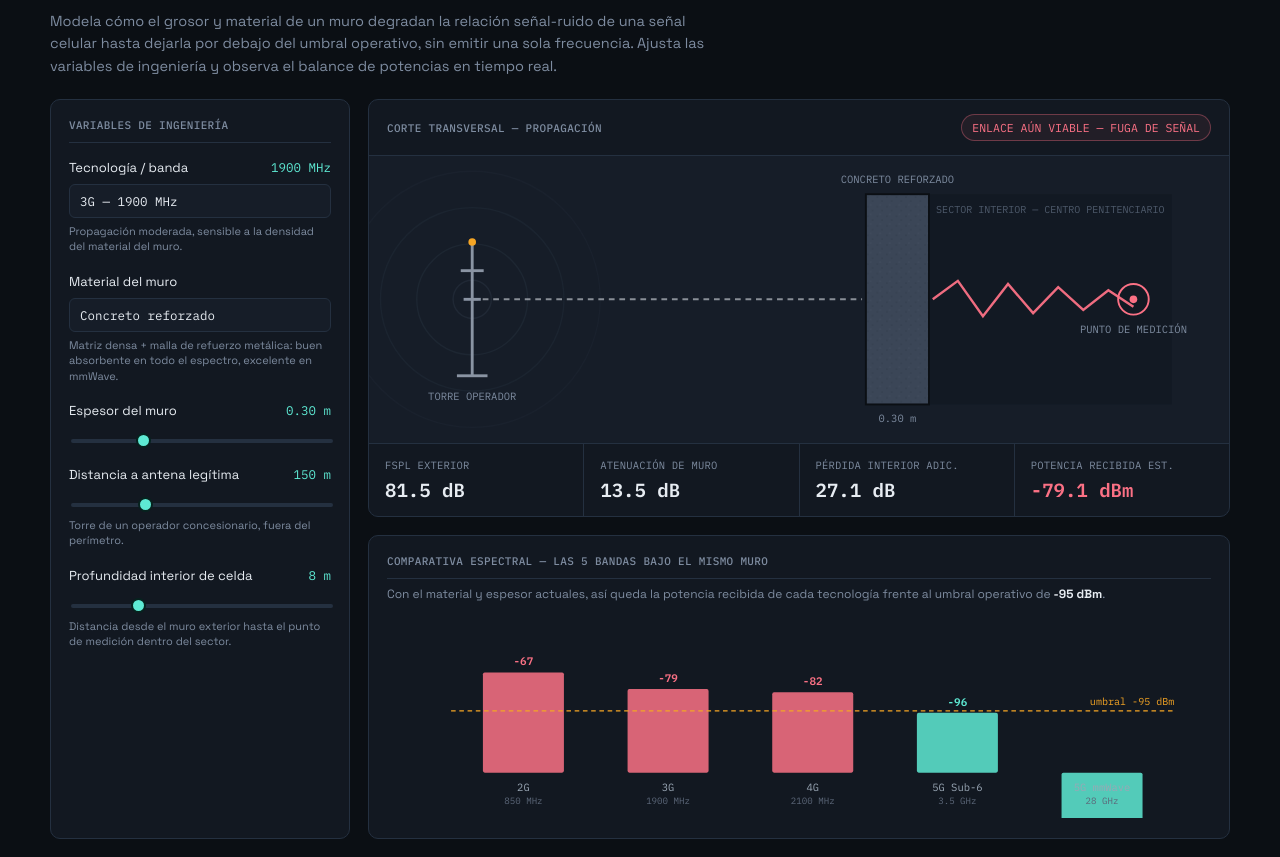
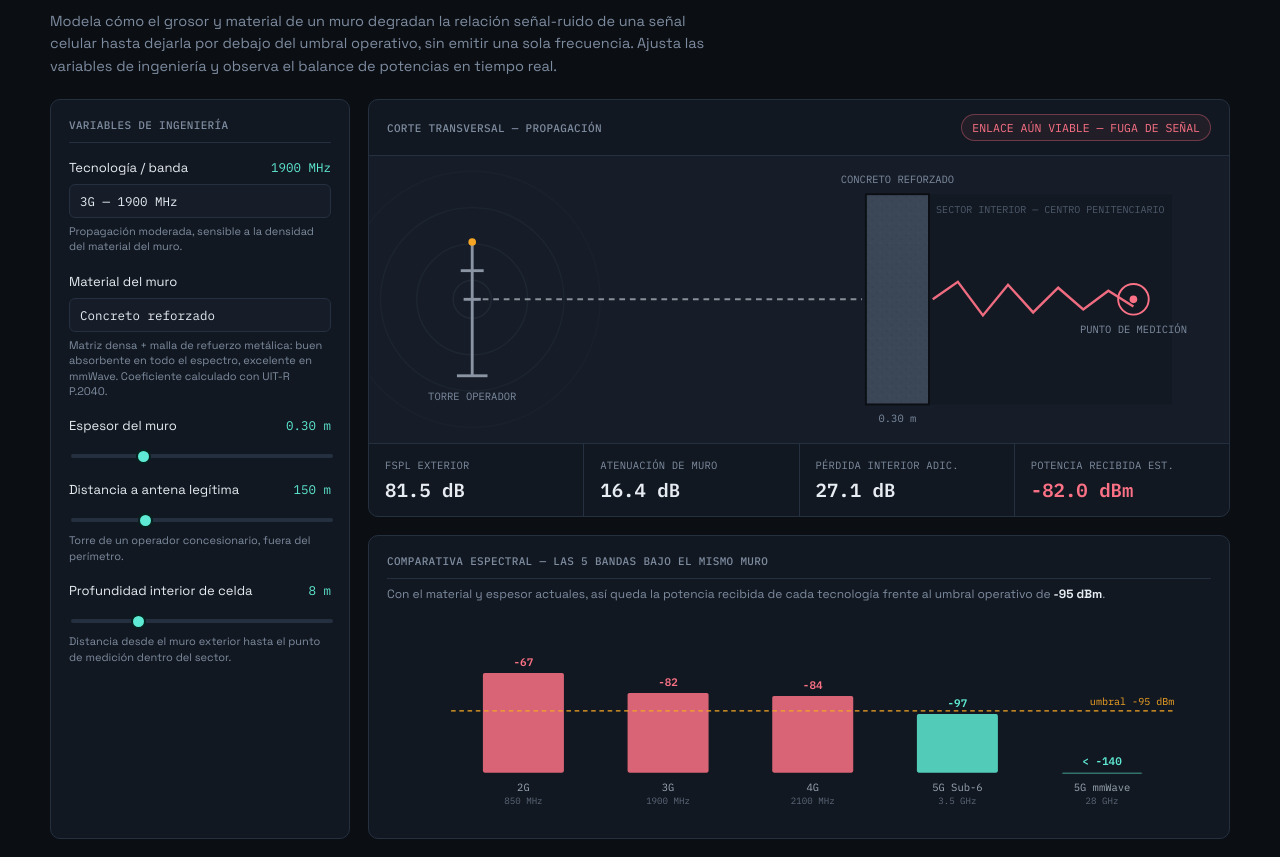
Before and after one commit to Giancarlo232/control-senales-penitenciarias, a plain HTML site: page index.html in a window 1280 px wide. Shown: the part 95-952 px from the top of the page. Drawn offline with Linux system fonts and the light colour scheme.

Commit message:
fix: corregir modelo físico de malla de acero y coeficientes de material
- Reemplaza el modelo dB/m x espesor de la malla por un modelo de efectividad de blindaje por apertura: SE(dB) = max(0, 20*log10(lambda/2a)) + 27.3*(t/a). Ahora la malla protege mejor a baja frecuencia y peor a alta frecuencia, y ya no depende del espesor del muro. Se agrega un slider de abertura (1-50mm).
- Recalcula los coeficientes de concreto y ladrillo con la formula de UIT-R P.2040 en vez de valores fijos escritos a mano. Marca 850 MHz como extrapolacion fuera del rango validado de la norma.
- Corrige la grafica de barras: valores menores a -140 dBm ya no se dibujan fuera de escala, se recortan y muestran "< -140".
- Actualiza la nota de metodo con ambos modelos y los topes de saturacion.

Co-Authored-By: Claude Sonnet 5 <noreply@anthropic.com>
Claude-Session: https://claude.ai/code/session_01KWkgox3cByHeh6va1RMGhB

```diff
--- a/index.html
+++ b/index.html
@@ -110,7 +110,7 @@
       <h2>VARIABLES DE INGENIERÍA</h2>
 
       <div class="field">
-        <label>Tecnología / banda<span class="val" id="freqVal">1900 MHz</span></label>
+        <label for="tech">Tecnología / banda<span class="val" id="freqVal">1900 MHz</span></label>
         <select id="tech">
           <option value="0">2G — 850 MHz</option>
           <option value="1" selected>3G — 1900 MHz</option>
@@ -122,7 +122,7 @@
       </div>
 
       <div class="field">
-        <label>Material del muro</label>
+        <label for="material">Material del muro</label>
         <select id="material">
           <option value="concreto">Concreto reforzado</option>
           <option value="ladrillo">Ladrillo macizo</option>
@@ -131,19 +131,26 @@
         <div class="hint" id="matHint"></div>
       </div>
 
-      <div class="field">
-        <label>Espesor del muro <span class="val" id="thickVal">0.30 m</span></label>
+      <div class="field" id="thicknessField">
+        <label for="thickness">Espesor del muro <span class="val" id="thickVal">0.30 m</span></label>
         <input type="range" id="thickness" min="5" max="100" value="30" step="1">
+        <div class="hint" id="extrapWarn"></div>
+      </div>
+
+      <div class="field" id="apertureField" style="display:none;">
+        <label for="aperture">Abertura de malla (a) <span class="val" id="apertureVal">5 mm</span></label>
+        <input type="range" id="aperture" min="1" max="50" value="5" step="1">
+        <div class="hint">Lado libre del hueco de la malla. La efectividad de blindaje depende de la abertura, no del espesor del muro. Grosor de alambre fijo t = 2 mm.</div>
       </div>
 
       <div class="field">
-        <label>Distancia a antena legítima <span class="val" id="distExtVal">150 m</span></label>
+        <label for="distExt">Distancia a antena legítima <span class="val" id="distExtVal">150 m</span></label>
         <input type="range" id="distExt" min="20" max="500" value="150" step="5">
         <div class="hint">Torre de un operador concesionario, fuera del perímetro.</div>
       </div>
 
       <div class="field">
-        <label>Profundidad interior de celda <span class="val" id="distIntVal">8 m</span></label>
+        <label for="distInt">Profundidad interior de celda <span class="val" id="distIntVal">8 m</span></label>
         <input type="range" id="distInt" min="1" max="30" value="8" step="1">
         <div class="hint">Distancia desde el muro exterior hasta el punto de medición dentro del sector.</div>
       </div>
@@ -175,7 +182,7 @@
   </div>
 
   <footer>
-    <b>Nota de método:</b> el enlace exterior se modela con pérdida de espacio libre (FSPL = 20·log&#8321;&#8320;d + 20·log&#8321;&#8320;f − 147.55, SI) sobre un EIRP de referencia de 43 dBm; la pérdida interior adicional usa un exponente de propagación n=3 típico de entornos indoor. Los coeficientes de atenuación por material (dB/m) son valores representativos de ingeniería —consistentes con las tendencias documentadas en UIT-R P.2040 (a mayor frecuencia, mayor absorción dieléctrica)— y no una reproducción de sus tablas de medición. Umbral operativo de referencia: -95 dBm (nivel mínimo típico de enganche GSM/LTE). Fines exclusivamente pedagógicos de blindaje pasivo — este proyecto no emite ni simula interferencia activa.
+    <b>Nota de método:</b> el enlace exterior se modela con pérdida de espacio libre (FSPL = 20·log&#8321;&#8320;d + 20·log&#8321;&#8320;f − 147.55, SI) sobre un EIRP de referencia de 43 dBm. El concreto y el ladrillo usan el coeficiente de atenuación dieléctrica de UIT-R P.2040 para materiales de baja pérdida (α ≈ 1636·σ/√ε′, con σ = c·f<sub style="font-size:9px">GHz</sub><sup style="font-size:9px">d</sup>), calculado en el código —no valores fijos— y con un tope de saturación práctico (concreto 200 dB, ladrillo 160 dB) que representa el punto en que el ruido térmico domina sobre cualquier absorción adicional; 850 MHz queda fuera del rango validado de la norma (desde 1 GHz) y se marca como extrapolación. La malla de acero se modela como blindaje por apertura (guía de onda bajo corte + reflexiones múltiples), no como absorción dependiente del espesor: SE ≈ 20·log&#8321;&#8320;(λ/2a) + 27.3·(t/a), con tope práctico de 100 dB. La pérdida interior adicional usa un exponente de propagación n=3 típico de entornos indoor, como simplificación independiente de la frecuencia, y se suma de forma aparte al FSPL exterior. Umbral operativo de referencia: -95 dBm (nivel mínimo típico de enganche GSM/LTE). Fines exclusivamente pedagógicos de blindaje pasivo — este proyecto no emite ni simula interferencia activa.
   </footer>
 
 </div>
@@ -190,25 +197,28 @@
     {name:'5G mmWave', label:'28 GHz', freq:28e9, freqLabel:'28 GHz', hint:'Onda milimétrica (~1 cm): bloqueo casi total con materiales constructivos básicos.'}
   ];
 
-  // Coeficientes de atenuación representativos (dB por metro de espesor), por índice de TECHS
+  // Coeficientes de atenuación dieléctrica: modelo UIT-R P.2040 para materiales de baja pérdida.
+  // alfa(dB/m) = 1636 * sigma / sqrt(eps'), con sigma = c * f_GHz^d (parámetros por material).
+  // Concreto: válido 1-100 GHz. Ladrillo: válido 1-40 GHz. 850 MHz queda fuera de ambos rangos
+  // (se muestra igualmente como extrapolación, con advertencia visible en la interfaz).
   const MATERIALS = {
     concreto: {
       name:'Concreto reforzado',
-      coef:[28, 45, 50, 85, 380],
+      model:'p2040', eps:5.24, c:0.0462, d:0.7822, validFromGHz:1,
       cap: 200,
-      hint:'Matriz densa + malla de refuerzo metálica: buen absorbente en todo el espectro, excelente en mmWave.'
+      hint:'Matriz densa + malla de refuerzo metálica: buen absorbente en todo el espectro, excelente en mmWave. Coeficiente calculado con UIT-R P.2040.'
     },
     ladrillo: {
       name:'Ladrillo macizo',
-      coef:[11, 18, 20, 32, 140],
+      model:'p2040', eps:3.91, c:0.0238, d:0.16, validFromGHz:1,
       cap: 160,
-      hint:'Material poroso sin refuerzo metálico: requiere mucho mayor espesor que el concreto para el mismo efecto.'
+      hint:'Material poroso sin refuerzo metálico: requiere mucho mayor espesor que el concreto para el mismo efecto. Coeficiente calculado con UIT-R P.2040.'
     },
     malla: {
       name:'Malla de acero (jaula de Faraday)',
-      coef:[140, 150, 152, 158, 165],
-      cap: 95,
-      hint:'Blindaje por reflexión, no por absorción: la atenuación depende de la continuidad de la malla y del tamaño de apertura, casi no del espesor. Efecto satura rápido y se mantiene alto en toda la banda.'
+      model:'aperture', wireThicknessMm: 2,
+      cap: 100,
+      hint:'Blindaje por reflexión (efecto de guía de onda bajo corte), no por absorción dieléctrica: la efectividad depende del tamaño de la abertura de la malla, no del espesor del muro. A diferencia del concreto o el ladrillo, protege MEJOR a baja frecuencia y PEOR a alta frecuencia, porque la longitud de onda se acerca al tamaño del hueco.'
     }
   };
 
@@ -217,18 +227,44 @@
 
   const $ = id => document.getElementById(id);
   const techSel = $('tech'), matSel = $('material'), thickR = $('thickness'), distExtR = $('distExt'), distIntR = $('distInt');
+  const apertureR = $('aperture');
 
   function fspl(distM, freqHz){
     return 20*Math.log10(distM) + 20*Math.log10(freqHz) - 147.55;
   }
 
-  function computeFor(techIdx, materialKey, thicknessM, distExtM, distIntM){
+  // UIT-R P.2040: coeficiente de atenuación dieléctrica (dB/m) para un material de baja pérdida.
+  function p2040Coef(freqHz, mat){
+    const fGHz = freqHz/1e9;
+    const sigma = mat.c * Math.pow(fGHz, mat.d);
+    return 1636 * sigma / Math.sqrt(mat.eps);
+  }
+
+  // Efectividad de blindaje de una malla metálica, por modelo de apertura (guía de onda bajo corte
+  // + reflexiones múltiples): SE(dB) = max(0, 20*log10(lambda/(2a))) + 27.3*(t/a), lambda/a/t en mm.
+  function meshSE(freqHz, apertureMm, wireThicknessMm){
+    const c = 3e8;
+    const lambdaMm = (c/freqHz) * 1000;
+    const term1 = Math.max(0, 20*Math.log10(lambdaMm/(2*apertureMm)));
+    const term2 = 27.3 * (wireThicknessMm/apertureMm);
+    return Math.min(100, term1 + term2);
+  }
+
+  function wallAttenuationFor(techIdx, materialKey, thicknessM, apertureMm){
     const f = TECHS[techIdx].freq;
     const mat = MATERIALS[materialKey];
+    if(mat.model === 'aperture'){
+      return meshSE(f, apertureMm, mat.wireThicknessMm);
+    }
+    const coefPerM = p2040Coef(f, mat);
+    return Math.min(coefPerM * thicknessM, mat.cap);
+  }
+
+  function computeFor(techIdx, materialKey, thicknessM, distExtM, distIntM, apertureMm){
+    const f = TECHS[techIdx].freq;
     const fsplExt = fspl(distExtM, f);
     const pExt = EIRP - fsplExt;
-    let wallAtt = mat.coef[techIdx] * thicknessM;
-    wallAtt = Math.min(wallAtt, mat.cap);
+    const wallAtt = wallAttenuationFor(techIdx, materialKey, thicknessM, apertureMm);
     const indoorLoss = 10*3*Math.log10(Math.max(distIntM,1));
     const pRx = pExt - wallAtt - indoorLoss;
     return {fsplExt, pExt, wallAtt, indoorLoss, pRx, blocked: pRx < THRESHOLD};
@@ -237,7 +273,7 @@
   function fmtDb(v){ return (v>=0?'':'') + v.toFixed(1) + ' dB'; }
   function fmtDbm(v){ return v.toFixed(1) + ' dBm'; }
 
-  function drawScene(techIdx, materialKey, thicknessM, distExtM, r){
+  function drawScene(techIdx, materialKey, thicknessM, r){
     const svg = $('scene');
     const W=900,H=300;
     const wallX = 520;
@@ -280,8 +316,6 @@
     let waves = '';
     const nRings = 4;
     for(let i=0;i<nRings;i++){
-      const t = i/nRings;
-      const cx = towerX + t*(wallX-30-towerX);
       waves += `<circle cx="${towerX+18}" cy="150" r="${20+i*38}" fill="none" stroke="${dimColor}" stroke-width="1.5" opacity="${0.5-i*0.1}"/>`;
     }
 
@@ -333,7 +367,7 @@
     svg.innerHTML = defs + `<rect x="0" y="0" width="${W}" height="${H}" fill="#161D28"/>` + waves + pathBefore + cellZone + wallSvg + pathAfter + towerSvg + rxSvg;
   }
 
-  function drawBarChart(materialKey, thicknessM, distExtM, distIntM){
+  function drawBarChart(materialKey, thicknessM, distExtM, distIntM, apertureMm){
     const svg = $('barChart');
     const W=900,H=220;
     const chartTop=20, chartBottom=170, chartLeft=70, chartRight=860;
@@ -348,14 +382,18 @@
     const n = TECHS.length;
     const bw = (chartRight-chartLeft)/n;
     for(let i=0;i<n;i++){
-      const r = computeFor(i, materialKey, thicknessM, distExtM, distIntM);
+      const r = computeFor(i, materialKey, thicknessM, distExtM, distIntM, apertureMm);
       const x = chartLeft + i*bw + bw*0.22;
       const barW = bw*0.56;
-      const yTop = yFor(r.pRx);
+      const clipped = r.pRx < minDb;
+      const plotVal = clipped ? minDb : r.pRx;
+      const yTop = yFor(plotVal);
       const yZero = yFor(minDb);
       const color = r.blocked ? '#5EEAD4' : '#FB7185';
-      bars += `<rect x="${x}" y="${Math.min(yTop,yZero)}" width="${barW}" height="${Math.abs(yZero-yTop)}" fill="${color}" opacity="0.85" rx="2"/>`;
-      bars += `<text x="${x+barW/2}" y="${yTop-8}" text-anchor="middle" font-size="12" fill="${color}" font-weight="600">${r.pRx.toFixed(0)}</text>`;
+      const barH = Math.max(1, Math.abs(yZero-yTop));
+      bars += `<rect x="${x}" y="${Math.min(yTop,yZero)}" width="${barW}" height="${barH}" fill="${color}" opacity="0.85" rx="2"/>`;
+      const labelText = clipped ? '< -140' : r.pRx.toFixed(0);
+      bars += `<text x="${x+barW/2}" y="${yTop-8}" text-anchor="middle" font-size="12" fill="${color}" font-weight="600">${labelText}</text>`;
       labels += `<text x="${x+barW/2}" y="${chartBottom+20}" text-anchor="middle" font-size="11.5" fill="#9AA7B5">${TECHS[i].name}</text>`;
       labels += `<text x="${x+barW/2}" y="${chartBottom+34}" text-anchor="middle" font-size="10" fill="#5C6779">${TECHS[i].freqLabel}</text>`;
     }
@@ -374,15 +412,28 @@
     const thicknessM = thicknessCm/100;
     const distExtM = parseInt(distExtR.value,10);
     const distIntM = parseInt(distIntR.value,10);
+    const apertureMm = parseInt(apertureR.value,10);
+
+    const isMalla = materialKey === 'malla';
+    $('thicknessField').style.display = isMalla ? 'none' : '';
+    $('apertureField').style.display = isMalla ? '' : 'none';
 
     $('freqVal').textContent = TECHS[techIdx].freqLabel;
     $('techHint').textContent = TECHS[techIdx].hint;
     $('matHint').textContent = MATERIALS[materialKey].hint;
     $('thickVal').textContent = thicknessM.toFixed(2) + ' m';
+    $('apertureVal').textContent = apertureMm + ' mm';
     $('distExtVal').textContent = distExtM + ' m';
     $('distIntVal').textContent = distIntM + ' m';
 
-    const r = computeFor(techIdx, materialKey, thicknessM, distExtM, distIntM);
+    const extrapWarn = $('extrapWarn');
+    if(!isMalla && techIdx === 0){
+      extrapWarn.textContent = '⚠ 850 MHz está fuera del rango validado de UIT-R P.2040 para este material (norma válida desde 1 GHz). El valor se muestra como extrapolación del modelo.';
+    } else {
+      extrapWarn.textContent = '';
+    }
+
+    const r = computeFor(techIdx, materialKey, thicknessM, distExtM, distIntM, apertureMm);
 
     $('roFspl').textContent = fmtDb(r.fsplExt);
     $('roWall').textContent = fmtDb(r.wallAtt);
@@ -400,11 +451,11 @@
       badge.className = 'badge leak';
     }
 
-    drawScene(techIdx, materialKey, thicknessM, distExtM, r);
-    drawBarChart(materialKey, thicknessM, distExtM, distIntM);
+    drawScene(techIdx, materialKey, thicknessM, r);
+    drawBarChart(materialKey, thicknessM, distExtM, distIntM, apertureMm);
   }
 
-  [techSel, matSel, thickR, distExtR, distIntR].forEach(el => el.addEventListener('input', render));
+  [techSel, matSel, thickR, distExtR, distIntR, apertureR].forEach(el => el.addEventListener('input', render));
   render();
 })();
 </script>
```
